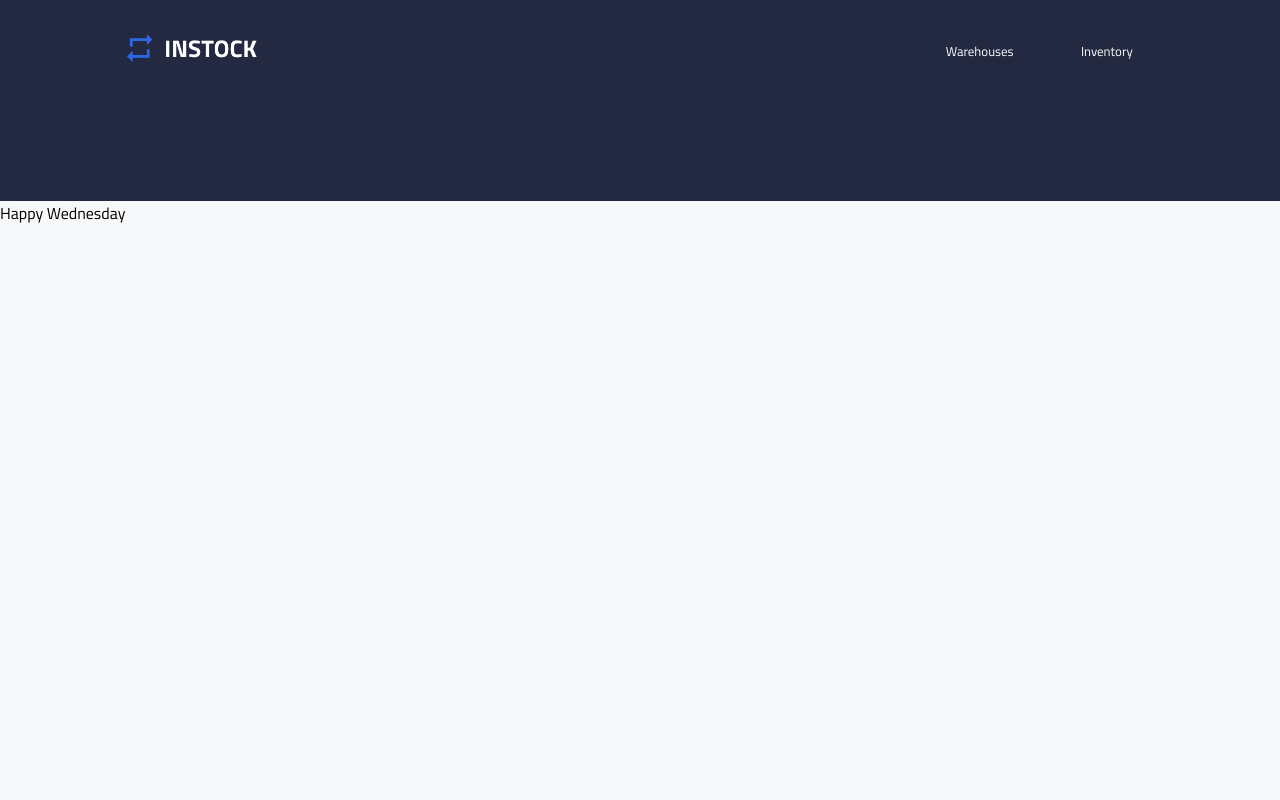
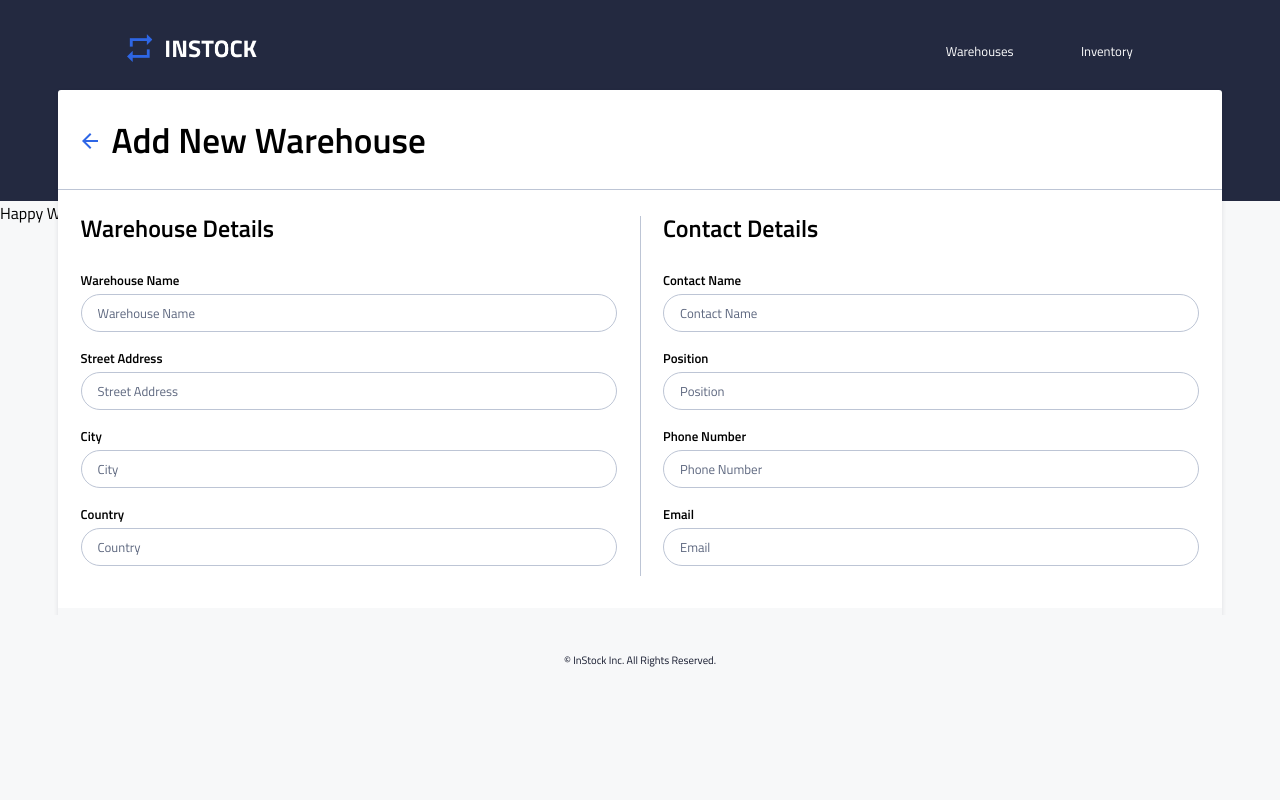
Before and after one commit to sandyngu/shredder-instock, a React (Create React App) app in the folder client/: page / in a window 1280 px wide. Shown: the top 800 px of the page. Built offline with nearby package versions, Linux system fonts and the light colour scheme.

Commit message:
Completed Styling

```diff
--- a/client/src/App.js
+++ b/client/src/App.js
@@ -3,12 +3,14 @@ import './App.scss';
 import Header from './components/Header/Header';
 import Footer from './components/Footer/Footer';
 import { BrowserRouter as Router, Switch, Route } from 'react-router-dom';
+import AddNewWarehouse from './components/AddNewWarehouse/AddNewWarehouse';
 
 class App extends React.Component {
   render() {
   return (
     <Router>
       <Header />
+      <AddNewWarehouse />
       <Footer />
       <Switch>
         <div>Happy Wednesday</div>
--- a/client/src/components/AddNewWarehouse/AddNewWarehouse.jsx
+++ b/client/src/components/AddNewWarehouse/AddNewWarehouse.jsx
@@ -1,6 +1,7 @@
 import React from 'react';
 import { Link } from 'react-router-dom';
 import BackArrow from '../../assets/icons/arrow_back-24px.svg';
+// import Exclamation from '../../assets/icons/error-24px.svg';
 
 import './AddNewWarehouse.scss'
 
@@ -13,7 +14,7 @@ const AddNewWarehouse = () => {
                     <Link to='/warehouses'>
                         <img src={BackArrow} className="edit-warehouse__back-img" alt="Go back"/>
                     </Link>
-                    <h1 className="edit-warehouse__title">Edit Warehouse</h1>
+                    <h1 className="edit-warehouse__title">Add New Warehouse</h1>
                 </div>
                     <form className="edit-warehouse__form">
                         <div className="edit-warehouse__warehouse-container">
@@ -23,19 +24,19 @@ const AddNewWarehouse = () => {
                             <ul className="edit-warehouse__warehouse-list">
                                 <li className="edit-warehouse__warehouse-list-name">
                                     <label className="edit-warehouse__warehouse-list-name-label">Warehouse Name</label>
-                                    <input type='text' placeholder='King West' className="edit-warehouse__warehouse-list-name-input"/>
+                                    <input type='text' placeholder='Warehouse Name' className="edit-warehouse__warehouse-list-name-input"/>
                                 </li>
                                 <li className="edit-warehouse__warehouse-list-street">
                                     <label className="edit-warehouse__warehouse-list-street-label">Street Address</label>
-                                    <input type='text' placeholder='469 King Street West' className="edit-warehouse__warehouse-list-street-input"/>
+                                    <input type='text' placeholder='Street Address' className="edit-warehouse__warehouse-list-street-input"/>
                                 </li>
                                 <li className="edit-warehouse__warehouse-list-city">
                                     <label className="edit-warehouse__warehouse-list-city-label">City</label>
-                                    <input type='text' placeholder='Toronto' className="edit-warehouse__warehouse-list-city-input"/>
+                                    <input type='text' placeholder='City' className="edit-warehouse__warehouse-list-city-input"/>
                                 </li>
                                 <li className="edit-warehouse__warehouse-list-country">
                                     <label className="edit-warehouse__warehouse-list-country-label">Country</label>
-                                    <input type='text' placeholder='CAN' className="edit-warehouse__warehouse-list-country-input"/>
+                                    <input type='text' placeholder='Country' className="edit-warehouse__warehouse-list-country-input"/>
                                 </li>
                             </ul>
                         </div>
@@ -49,25 +50,25 @@ const AddNewWarehouse = () => {
                             <ul className="edit-warehouse__contact-list">
                                 <li className="edit-warehouse__contact-list-name">
                                     <label className="edit-warehouse__contact-list-name-label">Contact Name</label>
-                                    <input type='text' placeholder='Graeme' required className="edit-warehouse__contact-list-name-input"/>
+                                    <input type='text' placeholder='Contact Name' required className="edit-warehouse__contact-list-name-input"/>
                                 </li>
                                 <li className="edit-warehouse__contact-list-position">
                                     <label className="edit-warehouse__contact-list-position-label">Position</label>
-                                    <input type='text' placeholder='Warehouse Manager' className="edit-warehouse__contact-list-position-input"/>
+                                    <input type='text' placeholder='Position' className="edit-warehouse__contact-list-position-input"/>
                                 </li>
                                 <li className="edit-warehouse__contact-list-phone">
                                     <label className="edit-warehouse__contact-list-phone-label">Phone Number</label>
-                                    <input type='text' placeholder='+1 (647) 504-0911' className="edit-warehouse__contact-list-phone-input"/>
+                                    <input type='text' placeholder='Phone Number' className="edit-warehouse__contact-list-phone-input"/>
                                 </li>
                                 <li className="edit-warehouse__contact-list-email">
                                     <label className="edit-warehouse__contact-list-email-label">Email</label>
-                                    <input type='text' placeholder='glyon@instock.com' className="edit-warehouse__contact-list-email-input"/>
+                                    <input type='text' placeholder='Email' className="edit-warehouse__contact-list-email-input"/>
                                 </li>
                             </ul>
                         </div>
                         <div className="edit-warehouse__button-container">
                             <button className="edit-warehouse__button-cancel">Cancel</button>
-                            <button className="edit-warehouse__button-save">Save</button>
+                            <button className="edit-warehouse__button-add">+ Add Warehouse</button>
                         </div>
                     </form>
               </div>
--- a/client/src/components/AddNewWarehouse/AddNewWarehouse.scss
+++ b/client/src/components/AddNewWarehouse/AddNewWarehouse.scss
@@ -1 +1,337 @@
 @import  '../../partials/global';
+
+
+.edit-warehouse {
+    width: auto;
+    height: 935.5px;
+    margin-top: 0;
+    margin-bottom: 96px;
+    background: $white;
+    box-shadow: 0px 2px 5px rgba(19, 24, 44, 0.1);
+    border-radius: 3px;
+    position: absolute;
+    left: 4.5%;
+    right: 4.5%;
+    top: 16%;
+    @include tablet {
+        top: 11.2%;
+        height: 586px;
+        margin-bottom: 265px;
+    }
+    @include desktop {
+        margin-bottom: 0;
+
+    }
+    &__header-container {
+        display: flex;
+        justify-content: left;
+        margin-top: 0;
+        border-bottom: 1px solid $cloud;
+    }
+    &__back-img {
+        margin-left: 20px;
+        margin-top: 34px;
+        margin-right: 10px;
+        @include tablet {
+            margin-top: 39px;
+        }
+    }
+    &__title {
+        margin-top: 23px;
+        margin-bottom: 22px;
+    }
+    &__form {
+        @include tablet {
+            display: flex;
+            flex-wrap: wrap;
+            width: 100%;
+        }
+    }
+    &__warehouse-container {
+        @include tablet {
+            width: 50%;
+            flex: 1;
+        }
+    }
+    &__warehouse-title {
+        margin-left: 23px;
+        margin-bottom: 24px;
+    }
+    &__warehouse-list {
+        list-style: none;
+        width: 100%;
+        padding: 0 0 10px 0;
+        border-bottom: 1px solid $cloud;
+        @include tablet {
+            border-bottom: none;
+        }
+    }
+    &__warehouse-list-name {
+        display: flex;
+        flex-direction: column;
+        margin-left: 23px;
+        margin-right: 23px;
+    }
+    &__warehouse-list-name-label {
+        margin-bottom: 4px;
+        font-size: $h3-mobile-fontsize;
+        font-weight: 600;
+    }
+    &__warehouse-list-name-input {
+        height: 36px;
+        width: 100%;
+        box-sizing: border-box;
+        border: 1px solid $cloud;
+        margin-bottom: 16px;
+        border-radius: 20px;
+        @include tablet {
+            height: 38px;
+        }
+    }
+    &__warehouse-list-street {
+        display: flex;
+        flex-direction: column;
+        margin-left: 23px;
+        margin-right: 23px;
+    }
+    &__warehouse-list-street-label {
+        margin-bottom: 4px;
+        font-size: $h3-mobile-fontsize;
+        font-weight: 600;
+    }
+    &__warehouse-list-street-input {
+        height: 36px;
+        width: 100%;
+        box-sizing: border-box;
+        border: 1px solid $cloud;
+        margin-bottom: 16px;
+        border-radius: 20px;
+        @include tablet {
+            height: 38px;
+        }
+    }
+    &__warehouse-list-city {
+        display: flex;
+        flex-direction: column;
+        margin-left: 23px;
+        margin-right: 23px;
+    }
+    &__warehouse-list-city-label {
+        margin-bottom: 4px;
+        font-size: $h3-mobile-fontsize;
+        font-weight: 600;
+    }
+    &__warehouse-list-city-input {
+        height: 36px;
+        width: 100%;
+        box-sizing: border-box;
+        border: 1px solid $cloud;
+        margin-bottom: 16px;
+        border-radius: 20px;
+        @include tablet {
+            height: 38px;
+        }
+    }
+    &__warehouse-list-country {
+        display: flex;
+        flex-direction: column;
+        margin-left: 23px;
+        margin-right: 23px;
+    }
+    &__warehouse-list-country-label {
+        margin-bottom: 4px;
+        font-size: $h3-mobile-fontsize;
+        font-weight: 600;
+    }
+    &__warehouse-list-country-input {
+        height: 36px;
+        width: 100%;
+        box-sizing: border-box;
+        border: 1px solid $cloud;
+        margin-bottom: 16px;
+        border-radius: 20px;
+        @include tablet {
+            height: 38px;
+        }
+    }
+    &__border-styling {
+        @include tablet {
+        border-right: 1px solid $cloud;
+        position: absolute;
+        top: 21.5%;
+        left: 50%;
+        bottom: 17%;
+        }
+    }
+    &__contact-container {
+        @include tablet {
+            width: 50%;
+            flex: 1;
+        }
+    }
+    &__contact-title {
+        margin-left: 23px;
+        margin-bottom: 24px;
+    }
+    &__contact-list {
+        list-style: none;
+        padding: 0;
+    }
+    &__contact-list-name {
+        display: flex;
+        flex-direction: column;
+        margin-left: 23px;
+        margin-right: 23px;
+    }
+    &__contact-list-name-label {
+        margin-bottom: 4px;
+        font-size: $h3-mobile-fontsize;
+        font-weight: 600;
+    }
+    &__contact-list-name-input {
+        height: 36px;
+        width: 100%;
+        box-sizing: border-box;
+        border: 1px solid $cloud;
+        margin-bottom: 16px;
+        border-radius: 20px;
+        @include tablet {
+            height: 38px;
+        }
+    }
+    &__contact-list-position {
+        display: flex;
+        flex-direction: column;
+        margin-left: 23px;
+        margin-right: 23px;
+    }
+    &__contact-list-position-label {
+        margin-bottom: 4px;
+        font-size: $h3-mobile-fontsize;
+        font-weight: 600;
+    }
+    &__contact-list-position-input {
+        height: 36px;
+        width: 100%;
+        box-sizing: border-box;
+        border: 1px solid $cloud;
+        margin-bottom: 16px;
+        border-radius: 20px;
+        @include tablet {
+            height: 38px;
+        }
+    }
+    &__contact-list-phone{
+        display: flex;
+        flex-direction: column;
+        margin-left: 23px;
+        margin-right: 23px;
+    }
+    &__contact-list-phone-label {
+        margin-bottom: 4px;
+        font-size: $h3-mobile-fontsize;
+        font-weight: 600;
+    }
+    &__contact-list-phone-input {
+        height: 36px;
+        width: 100%;
+        box-sizing: border-box;
+        border: 1px solid $cloud;
+        margin-bottom: 16px;
+        border-radius: 20px;
+        @include tablet {
+            height: 38px;
+        }
+    }
+    &__contact-list-email {
+        display: flex;
+        flex-direction: column;
+        margin-left: 23px;
+        margin-right: 23px;
+
+    }
+    &__contact-list-email-label {
+        margin-bottom: 4px;
+        font-size: $h3-mobile-fontsize;
+        font-weight: 600;
+    }
+    &__contact-list-email-input {
+        height: 36px;
+        width: 100%;
+        box-sizing: border-box;
+        border: 1px solid $cloud;
+        margin-bottom: 16px;
+        border-radius: 20px;
+        @include tablet {
+            height: 38px;
+        }
+    }
+    &__button-container {
+        height: 68.32px;
+        overflow: hidden;
+        display: flex;
+        justify-content: space-between;
+        background-color: $light-grey;
+        @include tablet {
+            width: 100%;
+            justify-content: flex-end;
+        }
+    }
+    &__button-cancel {
+        height: 36px;
+        width: 41%;
+        box-sizing: border-box;
+        margin-top: 16px;
+        margin-left: 23px;
+        border-radius: 20px;
+        background: $white;
+        color: $slate;
+        border: 1px solid #BDC5D5;
+        font-weight: 600;
+        font-size: $h3-mobile-fontsize;
+        @include tablet {
+            width: 72px;
+            height: 38px;
+        }
+
+    }
+    &__button-add {
+        height: 36px;
+        width: 41%;
+        box-sizing: border-box;
+        margin-top: 16px;
+        margin-right: 23px;
+        border-radius: 20px;
+        background: $instock-indigo;
+        border: none;
+        color: $white;
+        font-weight: 600;
+        font-size: $h3-mobile-fontsize;
+        @include tablet {
+            width: 138px;
+            height: 38px;
+            margin-left: 16px;
+        }
+    }
+}
+
+
+input {
+    font-family: 'Titillium Web';
+    padding-left: 16px;
+    color: $instock-black;
+}
+
+input:focus {
+    border-radius: 20px;
+    border: 1px solid $instock-indigo;
+    outline: none;
+    // field is req: border: $red;
+
+  }
+
+::placeholder {
+    font-weight: 400;
+    font-size: $p2-mobile-fontsize;
+    color: $slate;
+};
--- a/client/src/components/Footer/footer.scss
+++ b/client/src/components/Footer/footer.scss
@@ -10,12 +10,12 @@
     padding: 37px;
     width: stretch;
     position: absolute;
-    bottom: -1182px; /*change this to whatever value works for you*/
+    bottom: -275px; /*change this to whatever value works for you*/
 
     @include tablet {
-        bottom: -325px; /*change this to whatever value works for you*/
+        bottom: -50px; /*change this to whatever value works for you*/
     }
     @include desktop {
-        bottom: -205px; /*change this to whatever value works for you*/
+        bottom: 95px; /*change this to whatever value works for you*/
     }
 }
```
